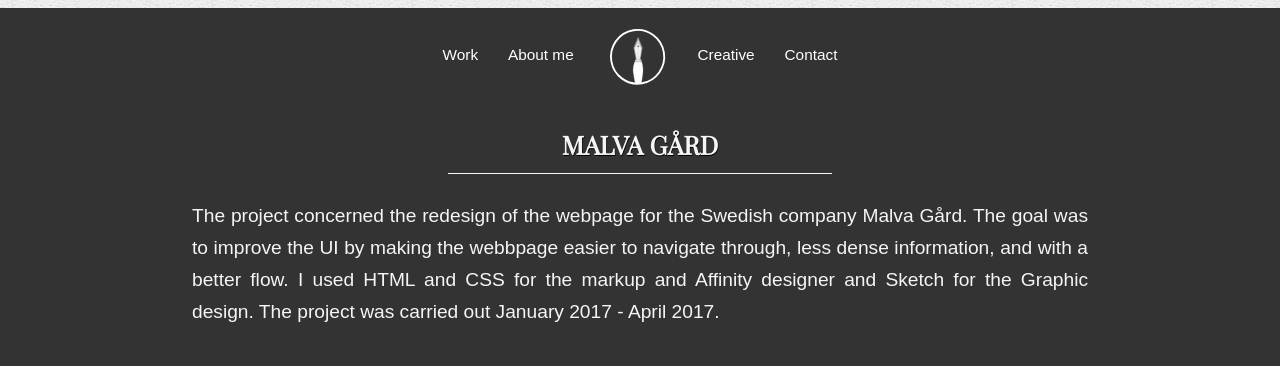
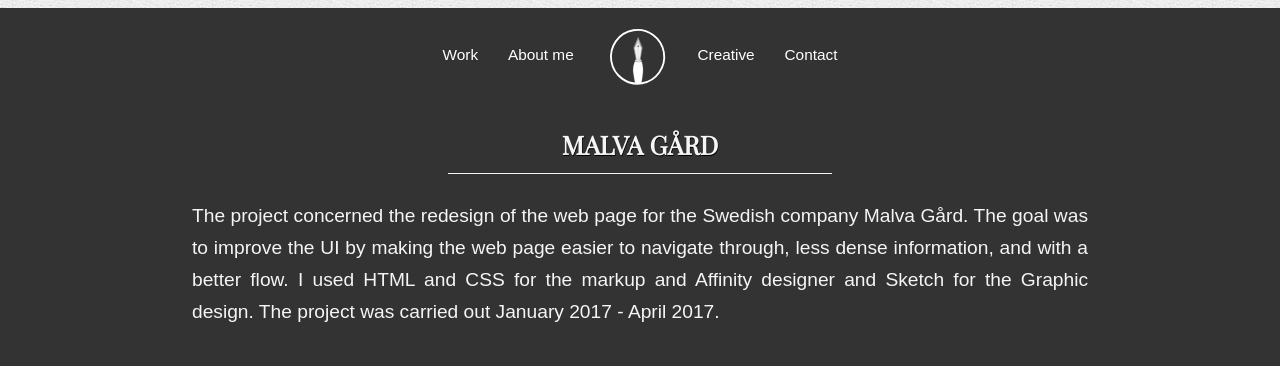
Before and after one commit to moetown/old-portfolio, a plain HTML site: page webdevelopment.html in a window 1280 px wide. Shown: the top 366 px of the page. Drawn offline with nearby package versions, Linux system fonts and the light colour scheme; a web font is replaced by a local one.

Commit message:
updated text

```diff
--- a/webdevelopment.html
+++ b/webdevelopment.html
@@ -30,8 +30,8 @@
 
 		<section class="simplify one">
 			<h2>Malva Gård</h2>
-			<p>The project concerned the redesign of the webpage for the Swedish company Malva Gård.  The goal was
-			to improve the UI by making the webbpage easier to navigate through, less dense information, and with a better flow.
+			<p>The project concerned the redesign of the web page for the Swedish company Malva Gård.  The goal was
+			to improve the UI by making the web page easier to navigate through, less dense information, and with a better flow.
 			I used HTML and CSS for the markup and Affinity designer and Sketch for the Graphic design. The project was
 			carried out January 2017 - April 2017.</p>
 		</section>
```
